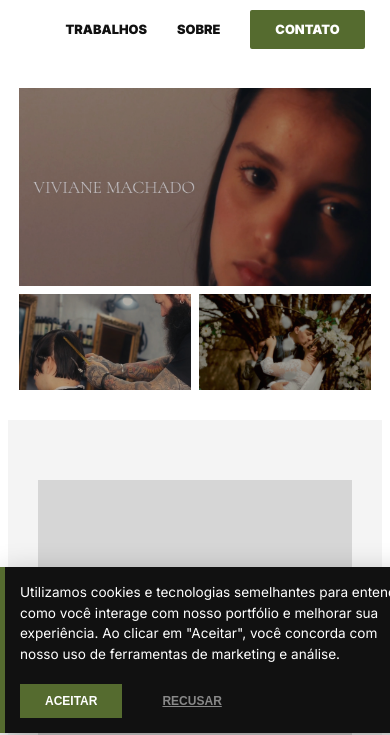
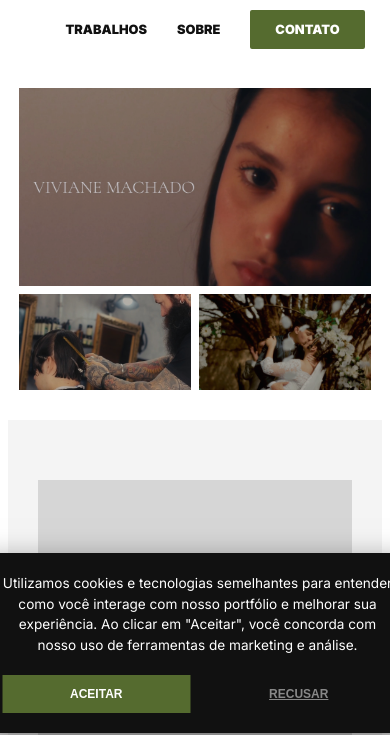
Before and after one commit to pietrooliveira17/prototipomacedofilms, a plain HTML site: page index.html in a window 390 px wide. Shown: the part 111-846 px from the top of the page. Drawn offline with Linux system fonts and the light colour scheme.

Commit message:
Add files via upload

```diff
--- a/style.css
+++ b/style.css
@@ -299,33 +299,34 @@ nav a.active {
 #vimeo-player-container {
     width: 100%;
     position: relative;
-    background: #000; /* Fundo preto enquanto carrega */
+    background: #000;
 }
 
-/* Força o iframe a ocupar todo o espaço do modal */
 .modal-content iframe {
     border: none;
 }
 
 .cookie-container {
     position: fixed;
-    bottom: 30px;
+    bottom: 20px;
     left: 50%;
     transform: translateX(-50%);
-    width: 90%;
-    max-width: 800px;
+    width: 95%;
+    max-width: 1000px;
     background: var(--black);
     color: var(--white);
-    padding: 25px;
+    padding: 20px;
     z-index: 10001;
     display: none;
-    box-shadow: 0 10px 30px rgba(0, 0, 0, 0.3);
+    box-shadow: 0 10px 30px rgba(0, 0, 0, 0.5);
     border-left: 5px solid var(--moss);
 }
 
 .cookie-content {
     display: flex;
-    flex-direction: column;
+    flex-direction: row;
+    align-items: center;
+    justify-content: space-between;
     gap: 20px;
 }
 
@@ -333,11 +334,13 @@ nav a.active {
     font-size: 0.85rem;
     line-height: 1.5;
     margin: 0;
+    flex: 1;
 }
 
 .cookie-buttons {
     display: flex;
     gap: 15px;
+    white-space: nowrap;
 }
 
 .cookie-btn {
@@ -384,6 +387,23 @@ footer {
     }
 }
 
+@media (max-width: 768px) {
+    .cookie-content {
+        flex-direction: column;
+        text-align: center;
+    }
+
+    .cookie-buttons {
+        width: 100%;
+        justify-content: center;
+    }
+
+    .cookie-btn {
+        flex: 1;
+        padding: 12px 10px;
+    }
+}
+
 @media (max-height: 500px) {
     .modal-content {
         width: auto;
@@ -393,6 +413,14 @@ footer {
     .close-modal {
         top: 0;
         right: -60px;
+    }
+
+        .cookie-container {
+        bottom: 0;
+        left: 0;
+        transform: none;
+        width: 100%;
+        padding: 15px;
     }
 }
 
@@ -458,12 +486,10 @@ footer {
         font-size: 0.8rem;
     }
 
+.cookie-container {
+        bottom: 0;
+        width: 100%;
+        border-radius: 0;
+    }
 
-    .cookie-container {
-        bottom: 0;
-        left: 0;
-        transform: none;
-        width: 100%;
-        padding: 15px;
-    }
 }
```
